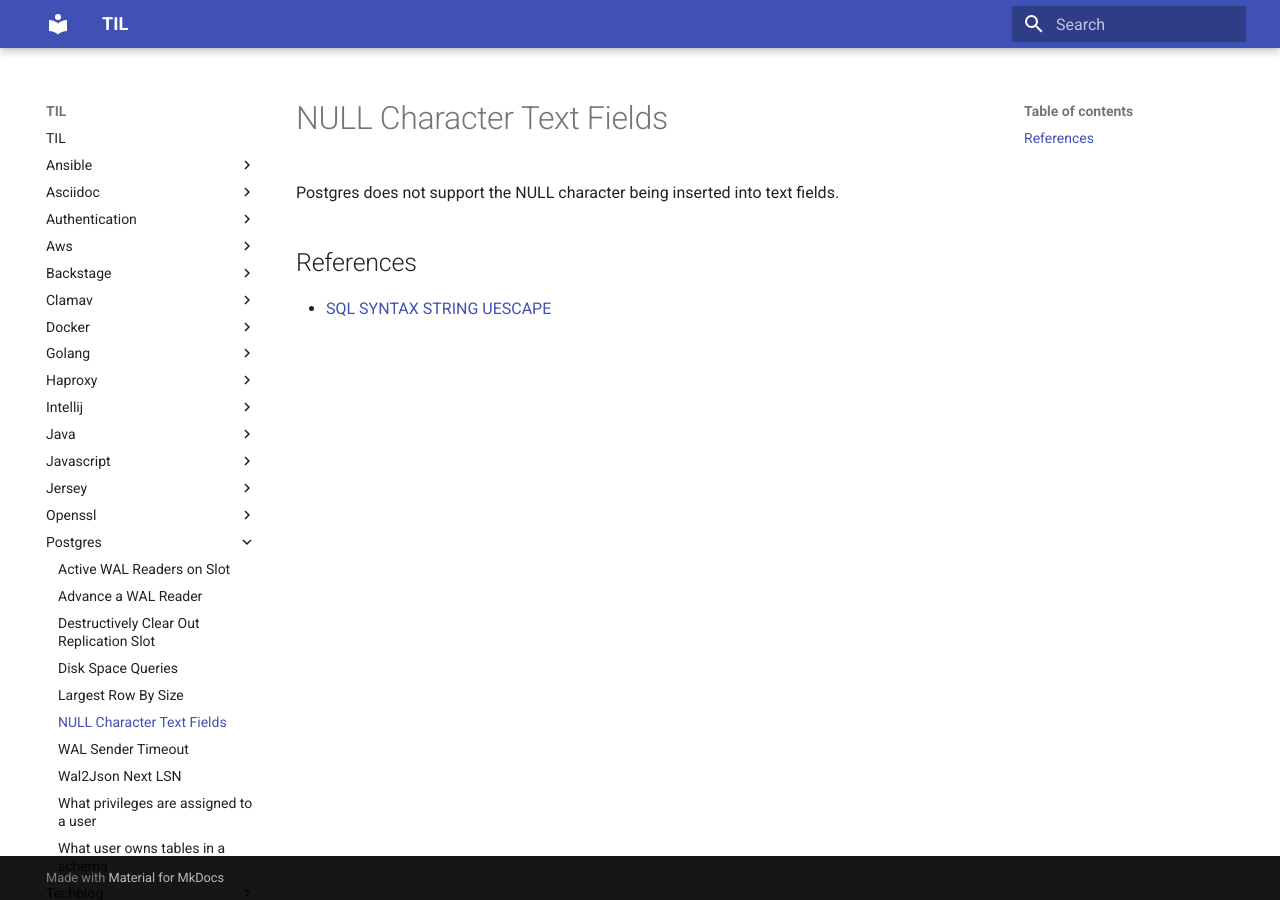
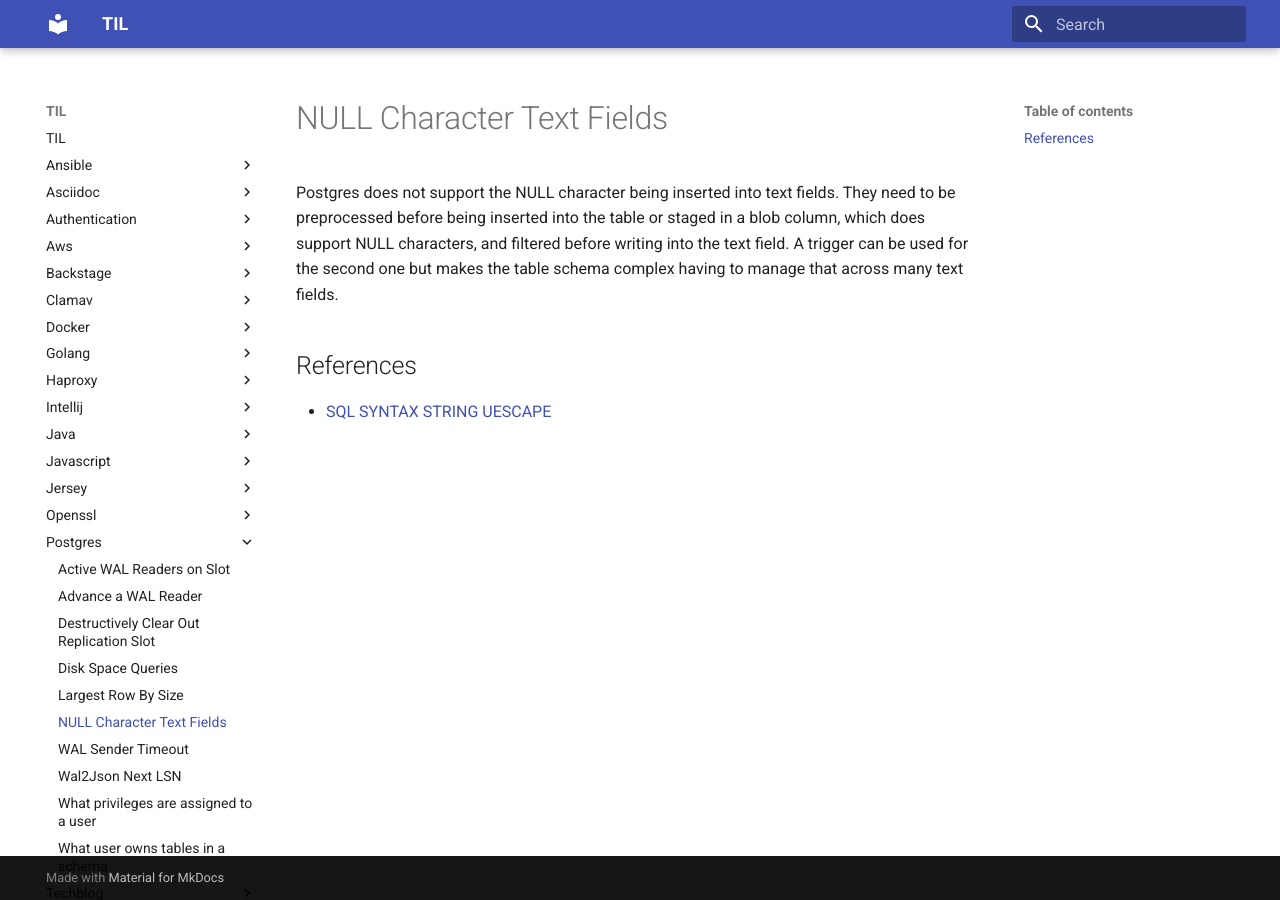
Before and after one commit to jmoney/til, an MkDocs documentation site: the page built from markdown/postgres/null-character-text-fields.md, in a window 1280 px wide. Built offline with MkDocs 1.6.1 and Material for MkDocs 9.7.7, drawn with Linux system fonts in a browser that asks for light colours.

Commit message:
more notes to null characater text fields in postgres

```diff
--- a/markdown/postgres/null-character-text-fields.md
+++ b/markdown/postgres/null-character-text-fields.md
@@ -1,6 +1,6 @@
 # NULL Character Text Fields
 
-Postgres does not support the NULL character being inserted into text fields.
+Postgres does not support the NULL character being inserted into text fields.  They need to be preprocessed before being inserted into the table or staged in a blob column, which does support NULL characters, and filtered before writing into the text field.  A trigger can be used for the second one but makes the table schema complex having to manage that across many text fields.
 
 ## References
 
```
